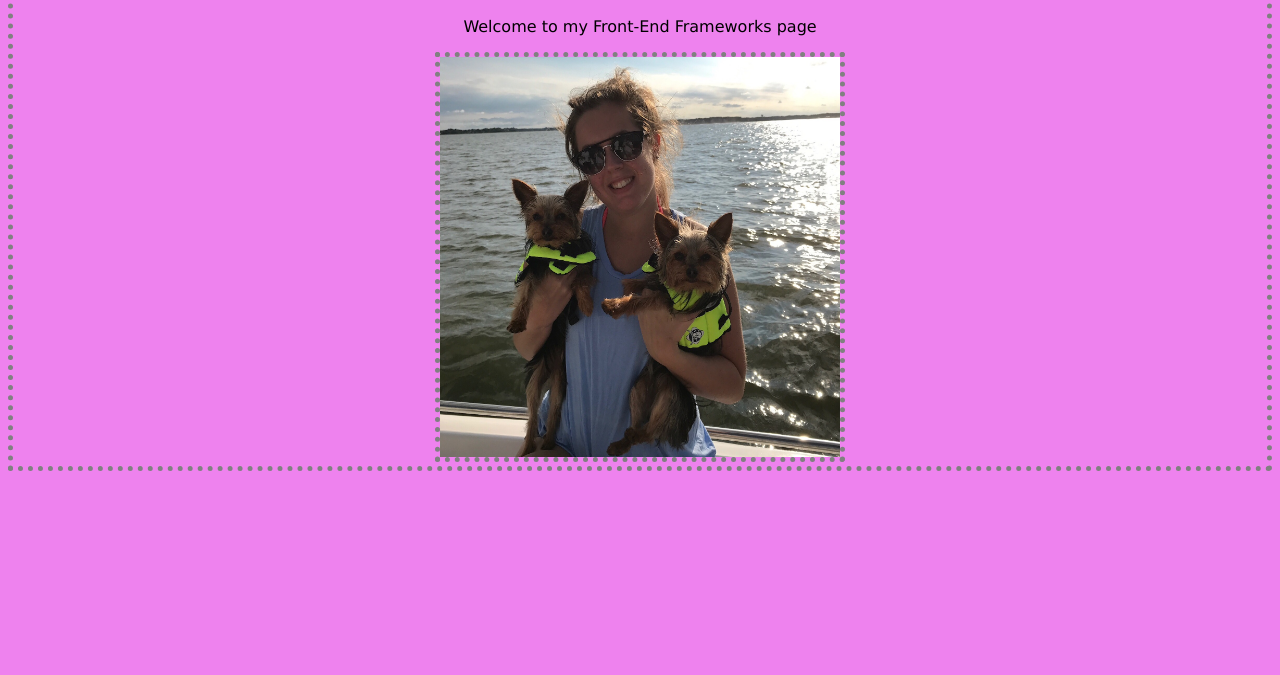
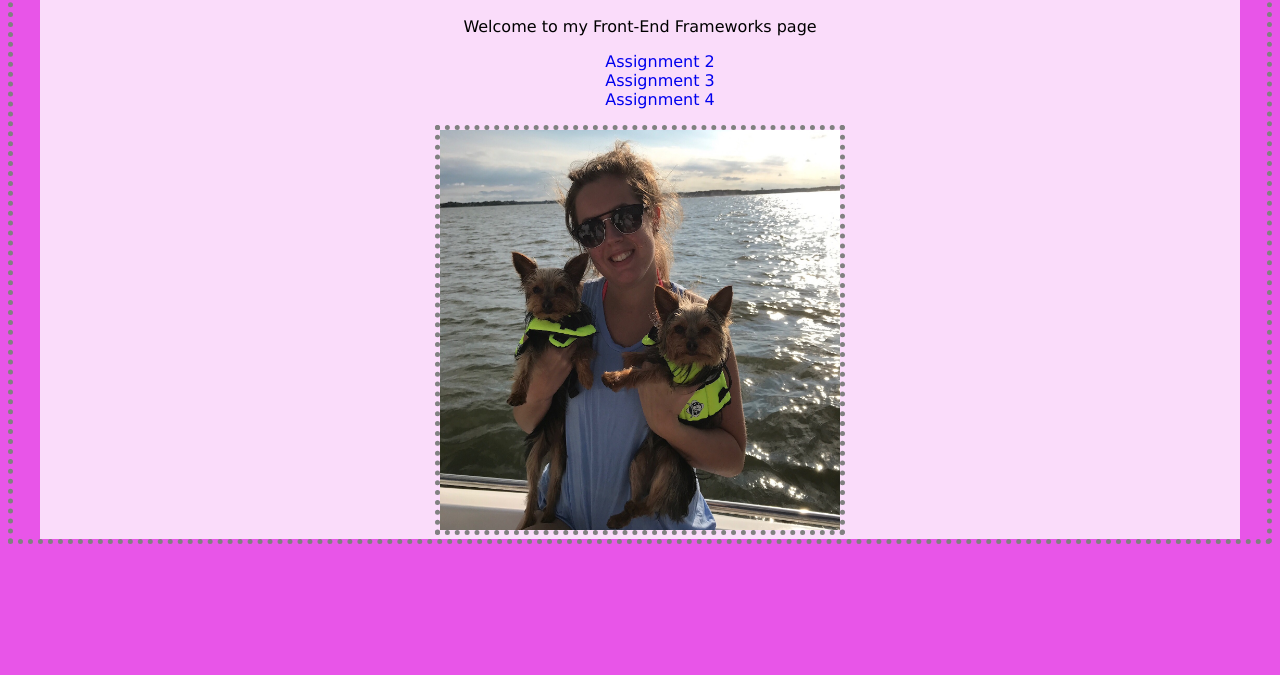
Before and after one commit to earantowicz/assignment1, a plain HTML site: page assignment1/index.html in a window 1280 px wide. Shown: the part 125-800 px from the top of the page. Drawn offline with Linux system fonts and the light colour scheme.

Commit message:
nesting, darken, lighten

```diff
--- a/assignment1/css/style.scss
+++ b/assignment1/css/style.scss
@@ -5,12 +5,45 @@ $border: gray dotted thick;
 $center: center;
 $size: 400px;
 
+nav{
+    text-align: $center;
+     li{
+        list-style-type: none;
+     }
+    a{
+        font-family: $font;
+        text-decoration: none;
+    }
+}
 
-h1{text-align: $center; font-family: $font;}
-h2{text-align: $center; font-family: $font;}
-p{text-align: $center; font-family: $font;}
-nav{text-align: $center;}
-body{background-color: $bgcolor; border: $border;}
-.wrapper{width: 1200px; margin: 0 auto; background-color: $bgcolor;}
-img{width: $size; height: $size; border: $border;}
-.dogs{text-align: $center;}
+h1{
+    text-align: $center;
+     font-family: $font;
+    }
+
+h2{
+    text-align: $center;
+    font-family: $font;
+}
+p{
+    text-align: $center;
+    font-family: $font;
+}
+
+body{
+    background-color: darken($bgcolor, 10%);
+    border: $border;
+}
+.wrapper{
+    width: 1200px;
+    margin: 0 auto;
+    background-color: lighten($bgcolor, 20%);
+}
+img{
+    width: $size;
+    height: $size;
+    border: $border;
+}
+.dogs{
+    text-align: $center;
+}
--- a/assignment1/index.html
+++ b/assignment1/index.html
@@ -12,11 +12,21 @@
 <h1>Welcome to my BWM - 290 Homepage </h1>
 <h2>Elisha Arantowicz</h2>
     <p>Welcome to my Front-End Frameworks page</p>
-    <div class="dogs">
-    <img src="images/pups.jpg" alt="dogs">
-    </div>
+    <nav>
+        <ul>
+            <li><a href="assignment2/index.html">Assignment 2</a></li>
+            <li><a href="assignment3">Assignment 3</a></li>
+            <li><a href="assignment4/schedule.html">Assignment 4</a></li>
+        </ul>
+    </nav>
+     <div class="dogs">
+          <img src="images/pups.jpg" alt="dogs">
+             </div>
 
 
-</div>
+
+
+
+
 </body>
 </html>
```
Also changed, not shown: assignment1/css/style.css, 1 other file.
